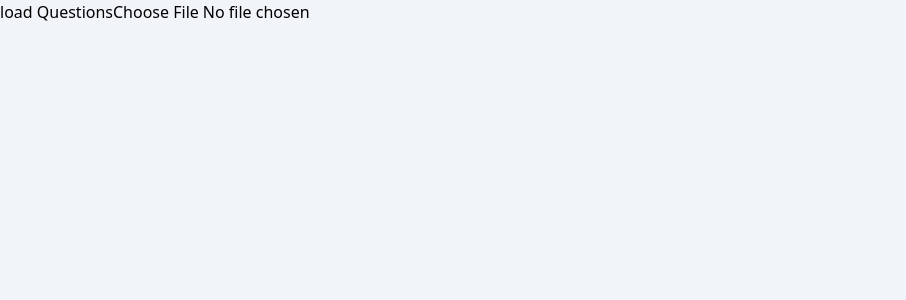
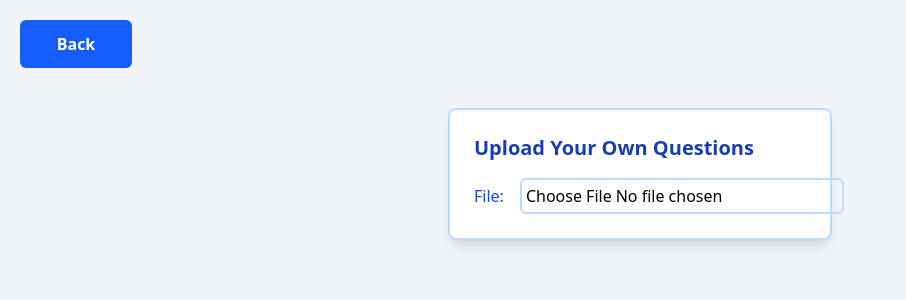
Before and after one commit to ChavezJuanC/IndexCardsWebApp, a React (Vite) app in the folder FrontEnd/: page /edit-cards/load in a window 1280 px wide. Shown: the top 300 px of the page, without its empty margins (0-906 px from the left). Built offline with nearby package versions, Linux system fonts and the light colour scheme.

Commit message:
Implemented questions file upload route styling

```diff
--- a/FrontEnd/src/assets/Components/CardEditorHomeComponents/SubRoutes/LoadQuestion.tsx
+++ b/FrontEnd/src/assets/Components/CardEditorHomeComponents/SubRoutes/LoadQuestion.tsx
@@ -1,3 +1,4 @@
+import { useNavigate } from "react-router-dom";
 import {
     QuestionAnswerType,
     ReplaceAllQuestions,
@@ -38,20 +39,41 @@ function LoadQuestion() {
         }
     }
 
+    const navigate = useNavigate();
+
     return (
-        //Maybe this should read the questions file, validate its structure(else return error..), paste it to the main file...
         <>
-            <div className="hidden xl:flex">
-                <div>load Questions</div>
-                <div>
-                    <input
-                        type="file"
-                        onChange={(e) => {
-                            handleFileChange(e);
-                        }}
-                    />
+            {/* Back Button */}
+            <div
+                onClick={() => navigate("/edit-cards/home")}
+                className="hover:cursor-pointer text-white hover:text-stone-300 bg-blue-600 font-semibold p-3 transition-colors duration-200 w-28 text-center mt-5 ml-5 rounded-md"
+            >
+                Back
+            </div>
+
+            {/* Main Content */}
+            <div className="hidden xl:flex mt-10 justify-center">
+                <div className="border-2 border-blue-200 bg-white shadow-lg rounded-lg p-6 w-96">
+                    {/* Title */}
+                    <div className="text-blue-800 text-xl font-bold mb-4">
+                        Upload Your Own Questions
+                    </div>
+
+                    {/* File Input Section */}
+                    <div className="flex items-center space-x-4">
+                        <div className="text-blue-700">File:</div>
+                        <div>
+                            <input
+                                type="file"
+                                onChange={handleFileChange}
+                                className="border-2 border-blue-200 rounded-md p-1 focus:border-blue-600 focus:outline-none"
+                            />
+                        </div>
+                    </div>
                 </div>
             </div>
+
+            {/* Responsive Message */}
             <div className="block xl:hidden p-6 text-center text-blue-800 bg-blue-50 rounded-lg shadow-lg mx-4 my-10">
                 Please extend your browser size for the best experience.
             </div>
@@ -60,10 +82,9 @@ function LoadQuestion() {
 }
 
 export default LoadQuestion;
-// Write put route for api that will replace everything on the current file....
 
 //Create. a save questions feature that lets you save your current questions as json files for later use.
 
 //THOUGHTS... for the AI have it generate the json with a set structure... show questions.. give option to save questions to file... replace current file info with this info and bang!!!
 
-//Delete unecessary routes.. AI style and bang!c
+//Delete unecessary routes.. AI style and bang
```
Also changed, not shown: 1 other file (tests, documents, lock files or other folders).
